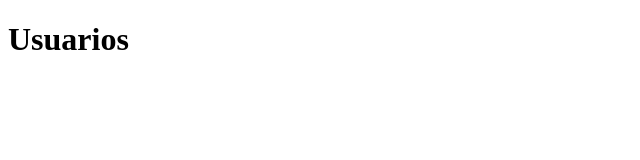
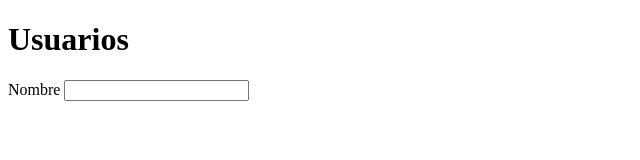
Before and after one commit to juanalz/introduccion-git, a plain HTML site: page users.html in a window 1280 px wide. Shown: the whole page, without its empty margins (0-640 px from the left). Drawn offline with Linux system fonts and the light colour scheme.

Commit message:
Se crea formulario para registrar Usuarios

```diff
--- a/users.html
+++ b/users.html
@@ -10,6 +10,11 @@
 
 <body>
     <h1>Usuarios</h1>
+
+    <form action="">
+        <label for="">Nombre</label>
+        <input type="text">
+    </form>
 </body>
 
 </html>
```
